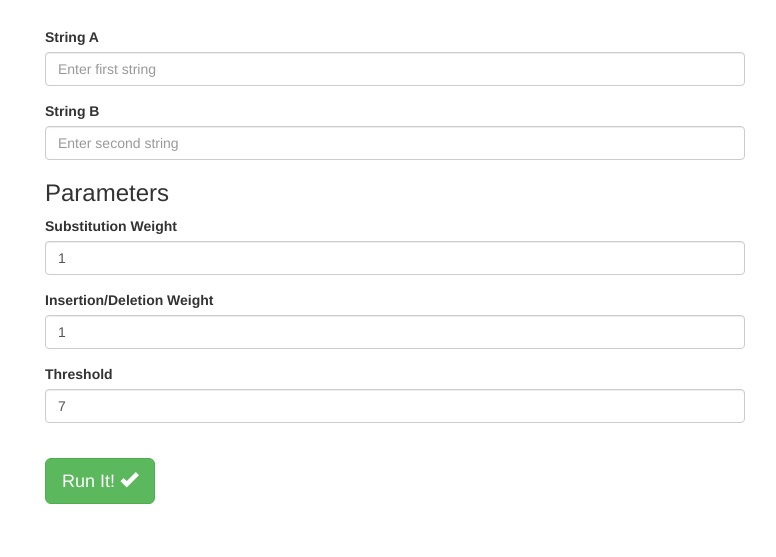
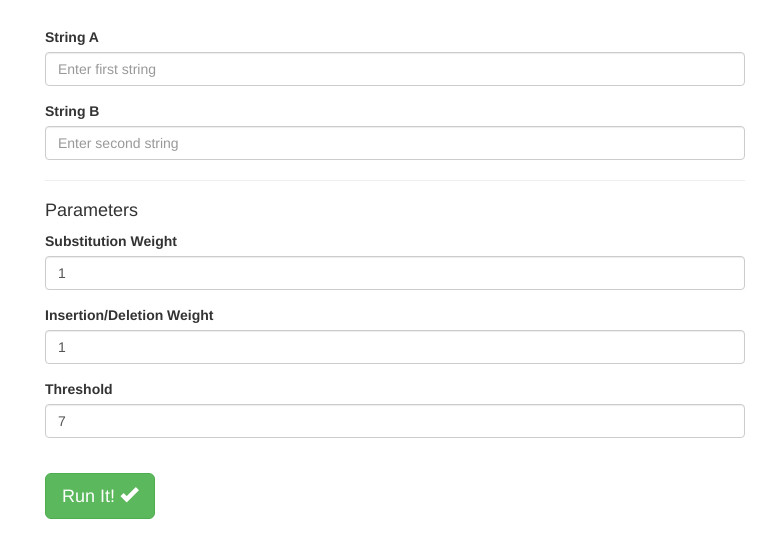
Before and after one commit to Psymen/levenshtein-distance, a website: page app/index.html in a window 1280 px wide. Shown: the part 83-640 px from the top of the page, without its empty margins (260-1036 px from the left). Drawn offline with nearby package versions, Linux system fonts and the light colour scheme; files that its build step writes are made by us from their sources.

Commit message:
update to index

```diff
--- a/app/index.html
+++ b/app/index.html
@@ -37,8 +37,9 @@
               <label for="stringB">String B</label>
               <input type="text" class="form-control" id="stringB" ng-model="stringB" placeholder="Enter second string" ng-required="true">
             </div>
+            <hr>
 
-            <h3>Parameters</h3>
+            <h4>Parameters</h4>
             <div class="form-group">
               <label for="sWeight">Substitution Weight</label>
               <input type="text" class="form-control" id="sWeigth" ng-model="sWeigth" placeholder="Substition Weight">
--- a/app/scripts/controllers/main.js
+++ b/app/scripts/controllers/main.js
@@ -65,9 +65,7 @@ angular.module('editDistanceProjectApp')
 
 
 	$scope.getLevenshtein = ($scope.memo !== null) ? ($scope.memo[$scope.stringA.length][$scope.stringB.length]) : false;
-
 	$scope.aboveThreshold = $scope.getLevenshtein > $scope.threshold ? true : false;
-
 	console.log("Levenshtein Distance Computed");
 
 	for(var print = 0; print < $scope.stringB.length; print++){
```
